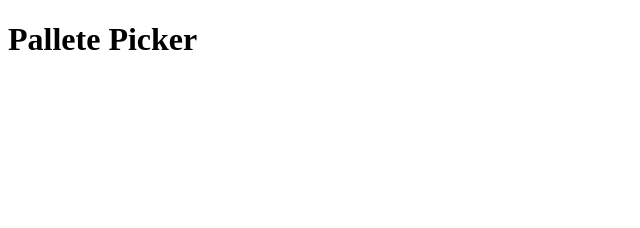
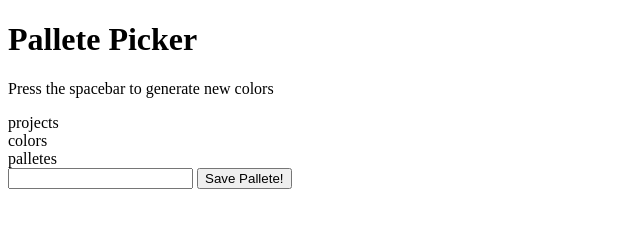
Before and after one commit to brandonfiebiger/pallete-picker, a website: page public/index.html in a window 1280 px wide. Shown: the whole page, without its empty margins (0-640 px from the left). Drawn offline with nearby package versions, Linux system fonts and the light colour scheme.

Commit message:
Add html elements for projects colors and palletes, add input and button

```diff
--- a/public/index.html
+++ b/public/index.html
@@ -10,7 +10,19 @@
   <script>window.jQuery || document.write('<script src="path/to/your/jquery.min.js"><\/script>')</script>
 </head>
 <body>
-  <h1>Pallete Picker</h1>
+  <header>
+    <h1>Pallete Picker</h1>
+    <p>Press the spacebar to generate new colors</p>
+  </header>
+  <main>
+    <section class="projects">projects</section>
+    <section class="colors">colors</section>
+    <section class="palletes">palletes</section>
+  </main>
+  <footer>
+    <input type="text" placeholer="Pallete Name"/>
+    <button>Save Pallete!</button>
+  </footer>
 </body>
 <script src="js/script.js"></script>
 </html>
```
